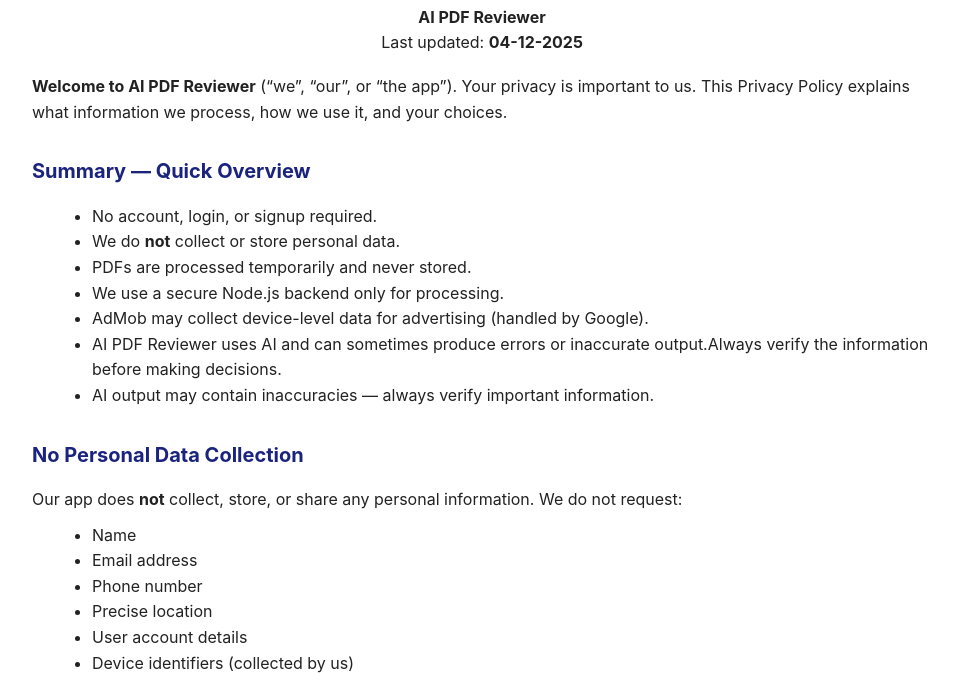
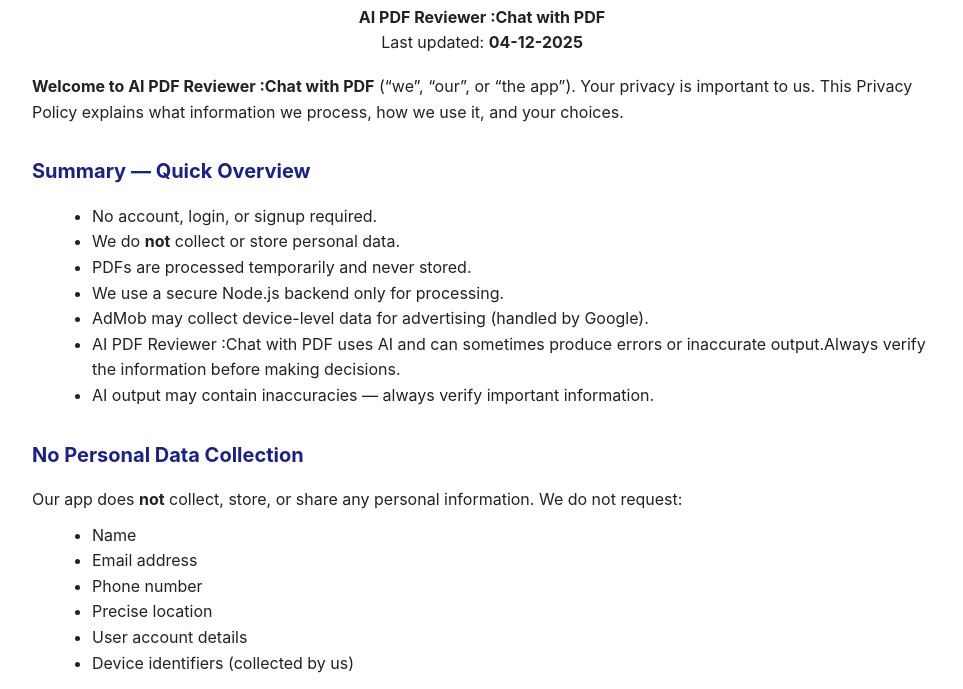
Before and after one commit to varunswaroopvarma/Privacy-Policy, a plain HTML site: page index.html in a window 1280 px wide. Shown: the part 80-769 px from the top of the page, without its empty margins (158-1121 px from the left). Drawn offline with Linux system fonts and the light colour scheme.

Commit message:
Update index.html

```diff
--- a/index.html
+++ b/index.html
@@ -3,7 +3,7 @@
 <head>
   <meta charset="utf-8" />
   <meta name="viewport" content="width=device-width,initial-scale=1" />
-  <title>Privacy Policy — AI PDF Reviewer</title>
+  <title>Privacy Policy — AI PDF Reviewer :Chat with PDF</title>
   <style>
     body { font-family: -apple-system, BlinkMacSystemFont, "Segoe UI", Roboto, "Helvetica Neue", Arial; color:#222; line-height:1.6; padding:24px; max-width:900px; margin:0 auto; }
     header { text-align:center; margin-bottom:18px; }
@@ -20,11 +20,11 @@
 
 <header>
   <h1>Privacy Policy</h1>
-  <div><strong>AI PDF Reviewer</strong></div>
+  <div><strong>AI PDF Reviewer :Chat with PDF</strong></div>
   <div>Last updated: <strong>04-12-2025</strong></div>
 </header>
 
-<p><strong>Welcome to AI PDF Reviewer</strong> (“we”, “our”, or “the app”). Your privacy is important to us. This Privacy Policy explains what information we process, how we use it, and your choices.</p>
+<p><strong>Welcome to AI PDF Reviewer :Chat with PDF</strong> (“we”, “our”, or “the app”). Your privacy is important to us. This Privacy Policy explains what information we process, how we use it, and your choices.</p>
 
 <h2>Summary — Quick Overview</h2>
 <ul>
@@ -33,7 +33,7 @@
   <li>PDFs are processed temporarily and never stored.</li>
   <li>We use a secure Node.js backend only for processing.</li>
   <li>AdMob may collect device-level data for advertising (handled by Google).</li>
-  <li>AI PDF Reviewer uses AI and can sometimes produce errors or inaccurate output.Always verify the information before making decisions.</li>
+  <li>AI PDF Reviewer :Chat with PDF uses AI and can sometimes produce errors or inaccurate output.Always verify the information before making decisions.</li>
   <li>AI output may contain inaccuracies — always verify important information.</li>
 </ul>
 
@@ -122,7 +122,7 @@
 <p><strong>aipdfreviewer@gmail.com</strong></p>
 
 <footer>
-  <p><small>© <span id="year"></span> AI PDF Reviewer. All rights reserved.</small></p>
+  <p><small>© <span id="year"></span> AI PDF Reviewer :Chat with PDF . All rights reserved.</small></p>
   <script>document.getElementById('year').textContent = new Date().getFullYear();</script>
 </footer>
 
```
